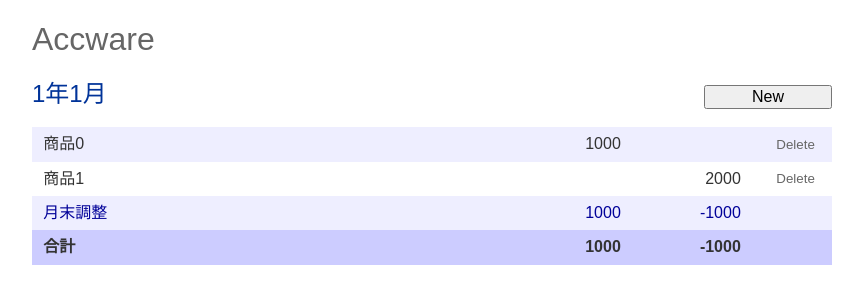
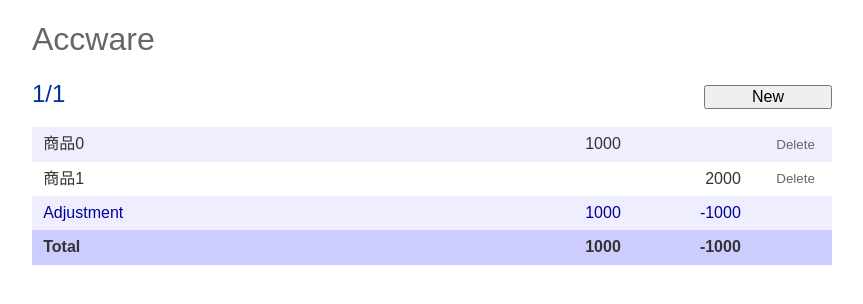
Before and after one commit to keitam913/accware-ui, a React (Create React App) app: page /1/1 in a window 1280 px wide. Shown: the top 304 px of the page, without its empty margins (208-1071 px from the left). Built offline with nearby package versions, Linux system fonts and the light colour scheme.

Commit message:
Use terms in English

```diff
--- a/src/Monthly.js
+++ b/src/Monthly.js
@@ -46,7 +46,7 @@
     return (
         <div className="Monthly">
             <header className={styles.header}>
-                <h2 className={styles.title}>{year}年{month}月</h2>
+                <h2 className={styles.title}>{year}/{month}</h2>
                 <NewForm />
             </header>
             <table className={styles.settlements}>
@@ -63,14 +63,14 @@
                         </tr>
                     )}
                     <tr className={[styles.settlement, styles.adjustment].join(' ')}>
-                        <td className={styles.settlementTitle}>月末調整</td>
+                        <td className={styles.settlementTitle}>Adjustment</td>
                         {adjustment.amounts.map((a, i) =>
                             <td key={i} className={styles.settlementAmount}>{a}</td>
                         )}
                         <td></td>
                     </tr>
                     <tr className={styles.total}>
-                        <td className={styles.settlementTitle}>合計</td>
+                        <td className={styles.settlementTitle}>Total</td>
                         <td className={styles.settlementAmount}>{total.amounts[0]}</td>
                         <td className={styles.settlementAmount}>{total.amounts[1]}</td>
                         <td></td>
```
